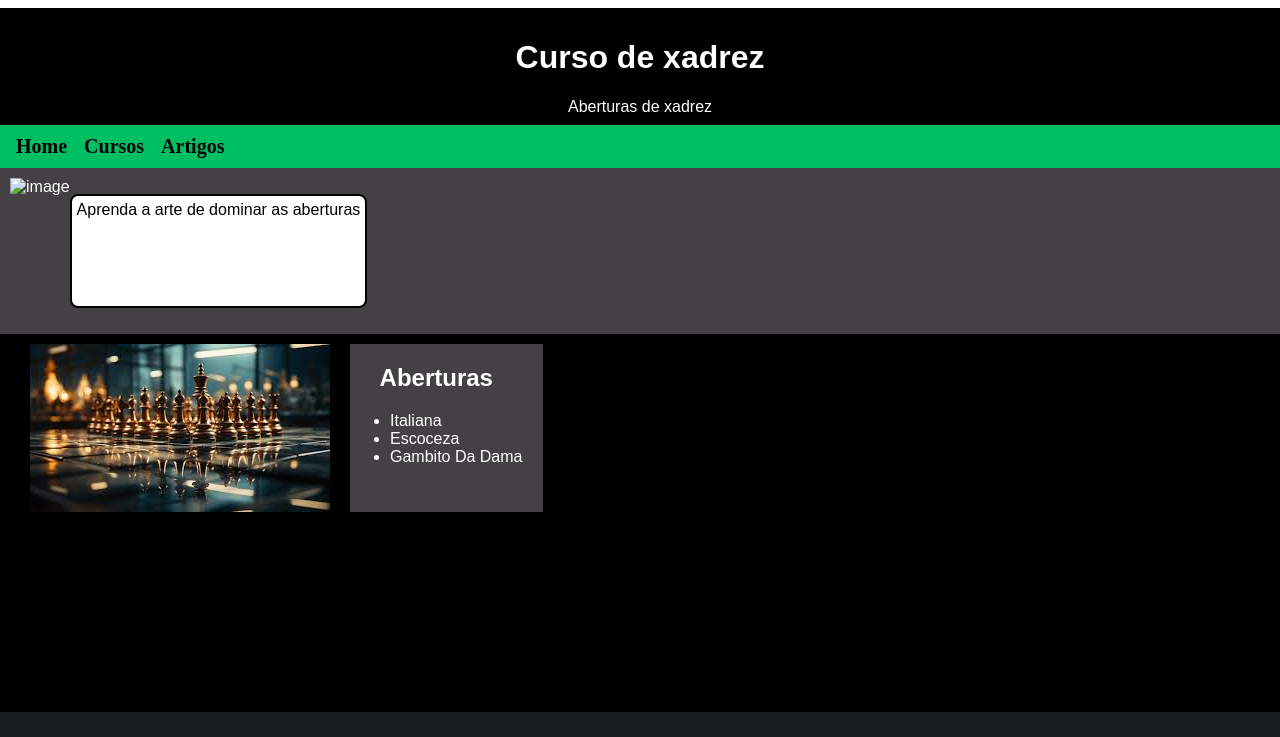
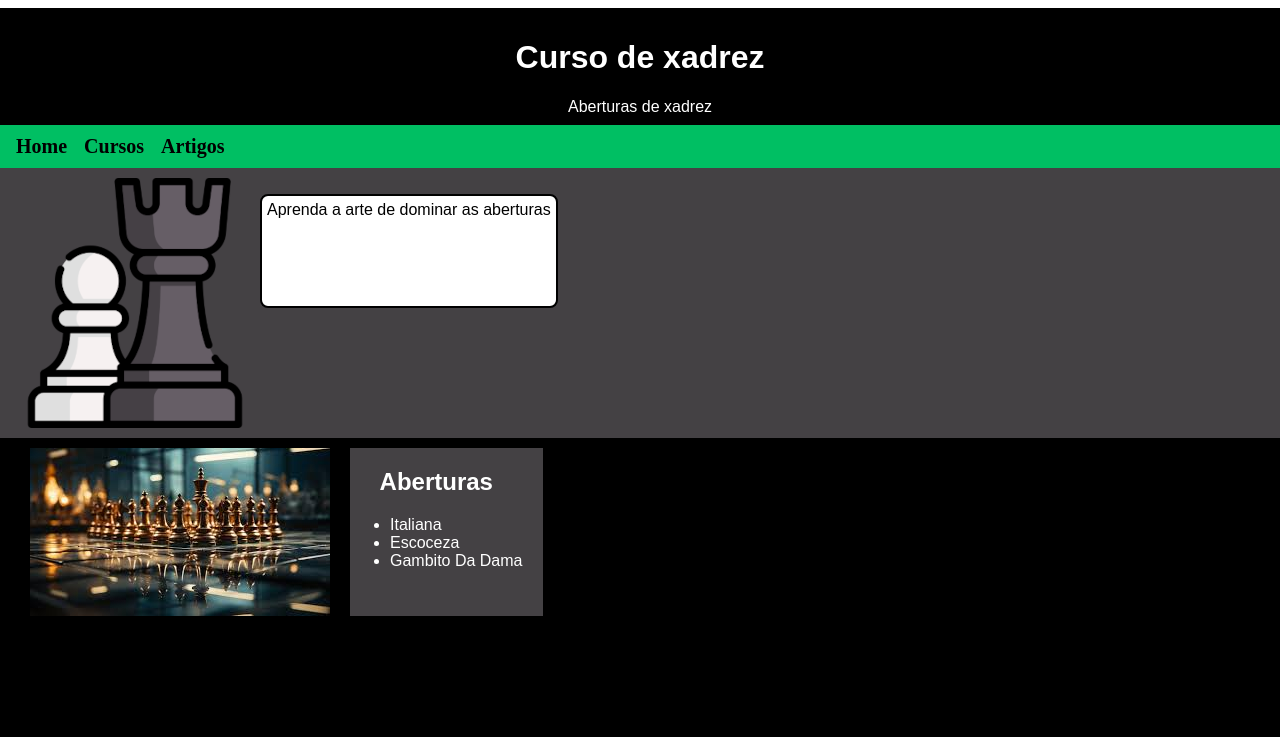
Before and after one commit to Iralberg/Curso-de-xadrez, a plain HTML site: page index.html in a window 1280 px wide. Shown: the top 737 px of the page. Drawn offline with Linux system fonts and the light colour scheme; the site is published under a folder, as on GitHub Pages, so addresses that start at the root find nothing; a web font is replaced by a local one.

Commit message:
atualização

```diff
--- a/index.html
+++ b/index.html
@@ -19,7 +19,7 @@
     </nav>
 
 <header class="cinza">
-<img src="/imagens.chess/peao-pq.png" alt="image">
+<img src="imagens.chess/peao-pq.png" alt="image">
 <p class="quad">Aprenda a arte de dominar as aberturas</p>
 
 
```
